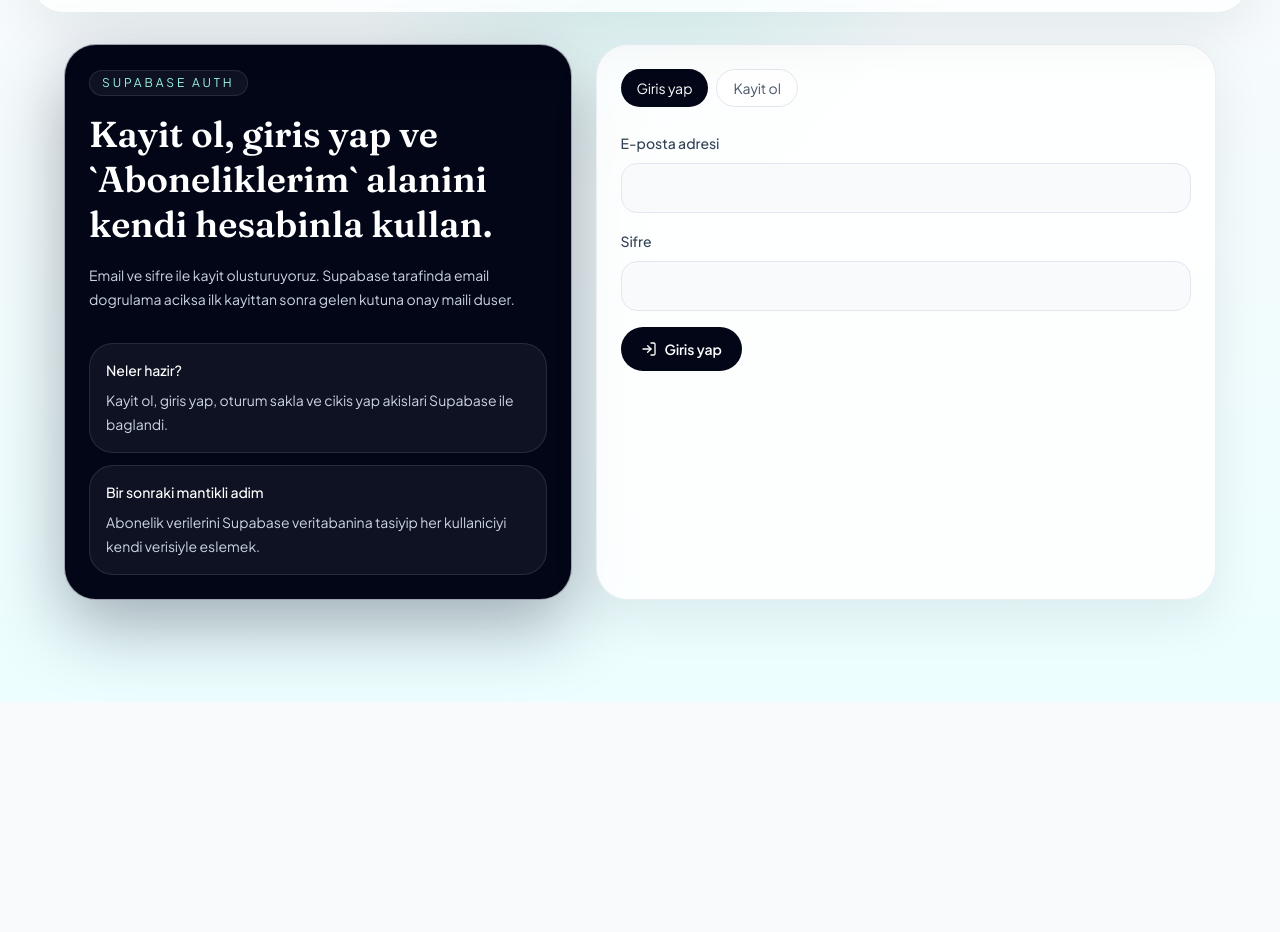
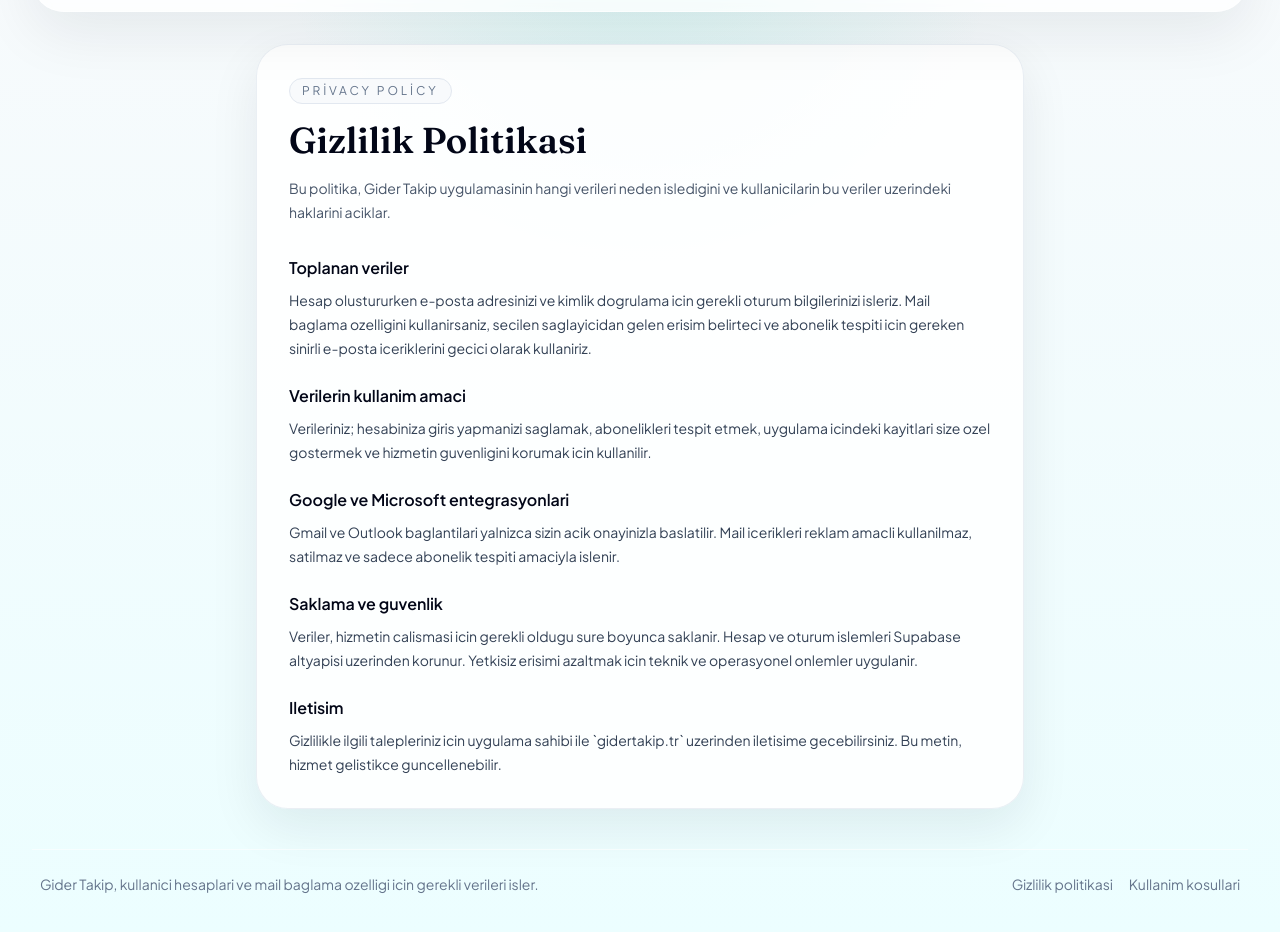
Before and after one commit to Chateus00/Gider-Takip, a React (Vite) app: page /privacy in a window 1280 px wide. Before the commit this address led to /auth. Shown: the part 98-1030 px from the top of the page. Before the commit the page ends 800 px from the top, so only its background shows below. Built offline with nearby package versions, Linux system fonts and the light colour scheme; no server answers.

Commit message:
Add public privacy and terms pages

```diff
--- a/src/App.tsx
+++ b/src/App.tsx
@@ -5,7 +5,9 @@ import Auth from "@/pages/Auth";
 import Home from "@/pages/Home";
 import MailCallback from "@/pages/MailCallback";
 import NewSubscription from "@/pages/NewSubscription";
+import Privacy from "@/pages/Privacy";
 import SubscriptionDetail from "@/pages/SubscriptionDetail";
+import Terms from "@/pages/Terms";
 import ProtectedRoute from "@/components/ProtectedRoute";
 import { useAuth } from "@/contexts/AuthContext";
 
@@ -109,6 +111,8 @@ function AppShell() {
           <Routes>
             <Route path="/auth" element={<Auth />} />
             <Route path="/mail/callback" element={<MailCallback />} />
+            <Route path="/privacy" element={<Privacy />} />
+            <Route path="/terms" element={<Terms />} />
             <Route
               path="/"
               element={
@@ -136,6 +140,20 @@ function AppShell() {
             <Route path="*" element={<Navigate to={session ? "/" : "/auth"} replace />} />
           </Routes>
         </main>
+
+        <footer className="border-t border-white/60 px-2 py-6 text-sm text-slate-500">
+          <div className="flex flex-col gap-3 md:flex-row md:items-center md:justify-between">
+            <p>Gider Takip, kullanici hesaplari ve mail baglama ozelligi icin gerekli verileri isler.</p>
+            <div className="flex flex-wrap items-center gap-4">
+              <NavLink to="/privacy" className="transition hover:text-slate-950">
+                Gizlilik politikasi
+              </NavLink>
+              <NavLink to="/terms" className="transition hover:text-slate-950">
+                Kullanim kosullari
+              </NavLink>
+            </div>
+          </div>
+        </footer>
       </div>
     </div>
   );
--- /dev/null
+++ b/src/pages/Privacy.tsx
@@ -0,0 +1,61 @@
+export default function Privacy() {
+  return (
+    <section className="mx-auto max-w-3xl rounded-[32px] border border-slate-200/70 bg-white/85 p-6 shadow-[0_18px_50px_rgba(15,23,42,0.08)] md:p-8">
+      <div className="inline-flex rounded-full border border-slate-200 bg-slate-50 px-3 py-1 text-xs uppercase tracking-[0.24em] text-slate-500">
+        Privacy Policy
+      </div>
+
+      <h1 className="mt-4 font-['Fraunces',serif] text-4xl text-slate-950">Gizlilik Politikasi</h1>
+      <p className="mt-4 text-sm leading-6 text-slate-600">
+        Bu politika, Gider Takip uygulamasinin hangi verileri neden isledigini ve kullanicilarin
+        bu veriler uzerindeki haklarini aciklar.
+      </p>
+
+      <div className="mt-8 space-y-6 text-sm leading-6 text-slate-700">
+        <section>
+          <h2 className="text-base font-semibold text-slate-950">Toplanan veriler</h2>
+          <p className="mt-2">
+            Hesap olustururken e-posta adresinizi ve kimlik dogrulama icin gerekli oturum
+            bilgilerinizi isleriz. Mail baglama ozelligini kullanirsaniz, secilen saglayicidan
+            gelen erisim belirteci ve abonelik tespiti icin gereken sinirli e-posta iceriklerini
+            gecici olarak kullaniriz.
+          </p>
+        </section>
+
+        <section>
+          <h2 className="text-base font-semibold text-slate-950">Verilerin kullanim amaci</h2>
+          <p className="mt-2">
+            Verileriniz; hesabiniza giris yapmanizi saglamak, abonelikleri tespit etmek, uygulama
+            icindeki kayitlari size ozel gostermek ve hizmetin guvenligini korumak icin kullanilir.
+          </p>
+        </section>
+
+        <section>
+          <h2 className="text-base font-semibold text-slate-950">Google ve Microsoft entegrasyonlari</h2>
+          <p className="mt-2">
+            Gmail ve Outlook baglantilari yalnizca sizin acik onayinizla baslatilir. Mail
+            icerikleri reklam amacli kullanilmaz, satilmaz ve sadece abonelik tespiti amaciyla
+            islenir.
+          </p>
+        </section>
+
+        <section>
+          <h2 className="text-base font-semibold text-slate-950">Saklama ve guvenlik</h2>
+          <p className="mt-2">
+            Veriler, hizmetin calismasi icin gerekli oldugu sure boyunca saklanir. Hesap ve oturum
+            islemleri Supabase altyapisi uzerinden korunur. Yetkisiz erisimi azaltmak icin teknik
+            ve operasyonel onlemler uygulanir.
+          </p>
+        </section>
+
+        <section>
+          <h2 className="text-base font-semibold text-slate-950">Iletisim</h2>
+          <p className="mt-2">
+            Gizlilikle ilgili talepleriniz icin uygulama sahibi ile `gidertakip.tr` uzerinden
+            iletisime gecebilirsiniz. Bu metin, hizmet gelistikce guncellenebilir.
+          </p>
+        </section>
+      </div>
+    </section>
+  );
+}
--- /dev/null
+++ b/src/pages/Terms.tsx
@@ -0,0 +1,60 @@
+export default function Terms() {
+  return (
+    <section className="mx-auto max-w-3xl rounded-[32px] border border-slate-200/70 bg-white/85 p-6 shadow-[0_18px_50px_rgba(15,23,42,0.08)] md:p-8">
+      <div className="inline-flex rounded-full border border-slate-200 bg-slate-50 px-3 py-1 text-xs uppercase tracking-[0.24em] text-slate-500">
+        Terms Of Service
+      </div>
+
+      <h1 className="mt-4 font-['Fraunces',serif] text-4xl text-slate-950">Kullanim Kosullari</h1>
+      <p className="mt-4 text-sm leading-6 text-slate-600">
+        Bu kosullar, Gider Takip uygulamasini kullanirken uymaniz gereken temel kurallari aciklar.
+      </p>
+
+      <div className="mt-8 space-y-6 text-sm leading-6 text-slate-700">
+        <section>
+          <h2 className="text-base font-semibold text-slate-950">Hizmetin kapsami</h2>
+          <p className="mt-2">
+            Gider Takip, kullanicilarin abonelik ve duzenli odeme kalemlerini takip etmesine yardim
+            eden bir uygulamadir. Sunulan ozellikler zaman icinde degisebilir, gelistirilebilir
+            veya sinirlandirilabilir.
+          </p>
+        </section>
+
+        <section>
+          <h2 className="text-base font-semibold text-slate-950">Kullanici sorumlulugu</h2>
+          <p className="mt-2">
+            Hesap bilgilerinizin guvenliginden siz sorumlusunuz. Uygulamayi hukuka aykiri, zarar
+            verici veya baska kullanicilarin deneyimini bozacak sekilde kullanmamayi kabul
+            edersiniz.
+          </p>
+        </section>
+
+        <section>
+          <h2 className="text-base font-semibold text-slate-950">Ucuncu taraf hizmetler</h2>
+          <p className="mt-2">
+            Uygulama; Supabase, Google ve Microsoft gibi ucuncu taraf servislerle entegre olabilir.
+            Bu servislerin kullanimina iliskin ek kosullar kendi saglayicilari tarafindan
+            belirlenir.
+          </p>
+        </section>
+
+        <section>
+          <h2 className="text-base font-semibold text-slate-950">Sorumlulugun sinirlandirilmasi</h2>
+          <p className="mt-2">
+            Hizmet oldugu gibi sunulur. Teknik kesintiler, ucuncu taraf servis sorunlari veya
+            gecikmeler nedeniyle dogabilecek zararlarda makul yasal sinirlar dahilinde sorumluluk
+            sinirli olabilir.
+          </p>
+        </section>
+
+        <section>
+          <h2 className="text-base font-semibold text-slate-950">Guncellemeler</h2>
+          <p className="mt-2">
+            Bu kosullar gerek duyuldugunda guncellenebilir. Uygulamayi kullanmaya devam etmeniz,
+            guncel kosullari kabul ettiginiz anlamina gelir.
+          </p>
+        </section>
+      </div>
+    </section>
+  );
+}
```
